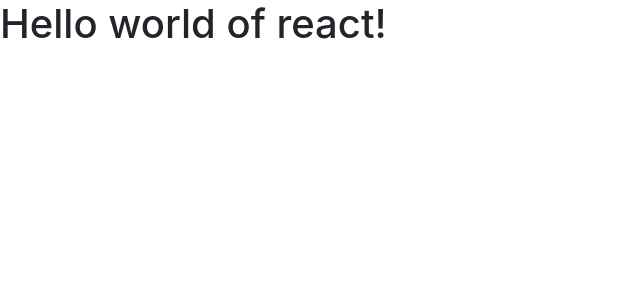
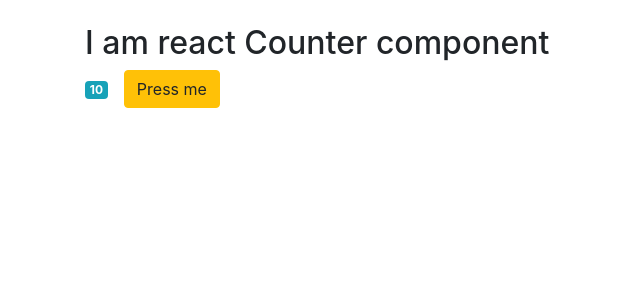
Before and after one commit to andriusdulevicius/reactIntro, a React (Create React App) app: page / in a window 1280 px wide. Shown: the top 300 px of the page, without its empty margins (0-640 px from the left). Built offline with nearby package versions, Linux system fonts and the light colour scheme.

Commit message:
counter component

```diff
--- /dev/null
+++ b/src/components/counter.jsx
@@ -0,0 +1,15 @@
+import React, { Component } from 'react';
+
+class Counter extends Component {
+  render() {
+    return (
+      <div className='container mt-4'>
+        <h2> I am react Counter component</h2>
+        <span className='badge badge-info mr-3'>10</span>
+        <button className='btn btn-warning'> Press me </button>
+      </div>
+    );
+  }
+}
+
+export default Counter;
--- a/src/index.js
+++ b/src/index.js
@@ -1,6 +1,7 @@
 import React from 'react';
 import ReactDOM from 'react-dom';
 import App from './App';
+import Counter from './components/counter';
 import reportWebVitals from './reportWebVitals';
 
 //importing bootstrap
@@ -8,7 +9,7 @@ import 'bootstrap/dist/css/bootstrap.css';
 
 ReactDOM.render(
   <React.StrictMode>
-    <App />
+    <Counter />
   </React.StrictMode>,
   document.getElementById('root')
 );
```
